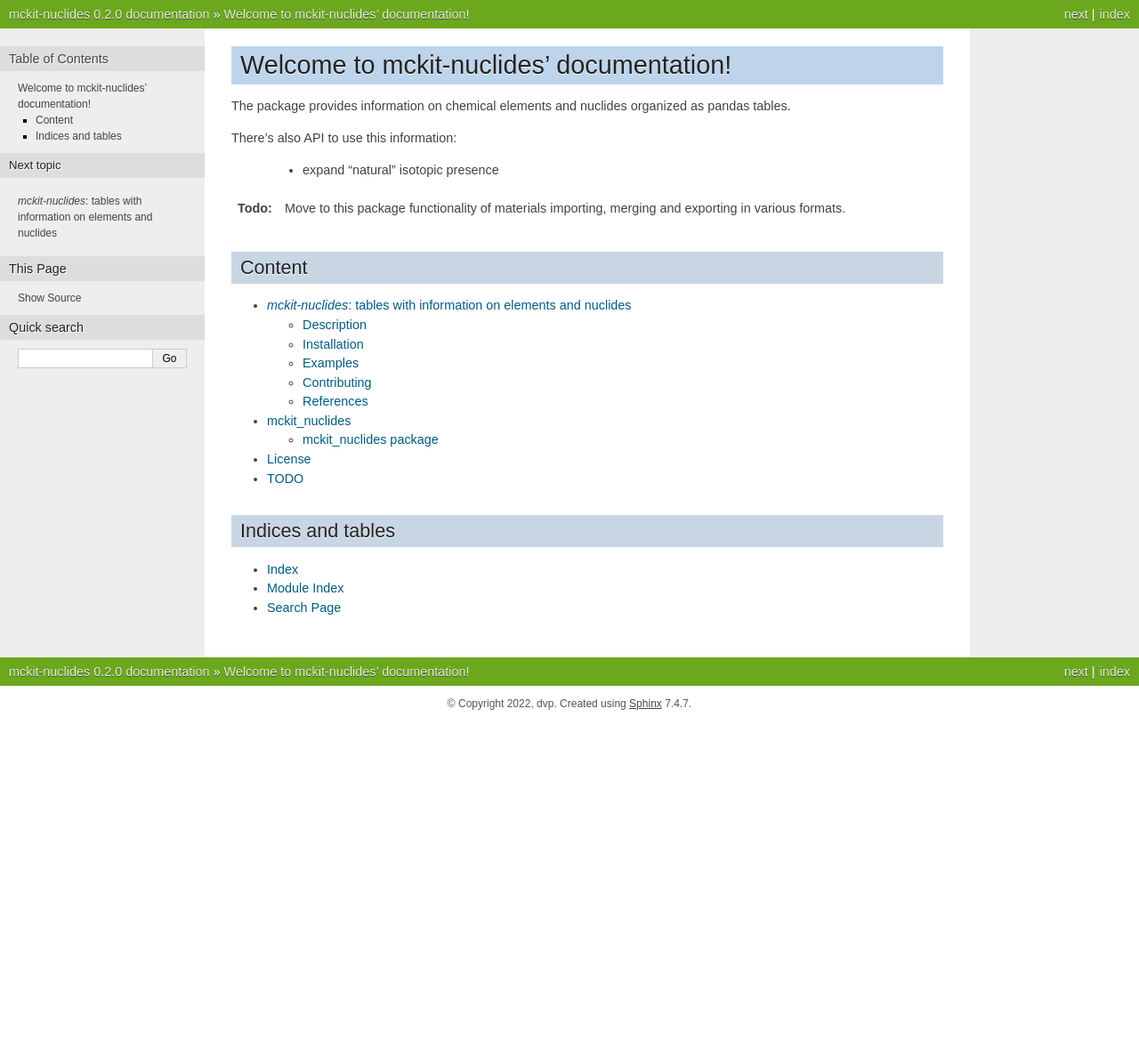
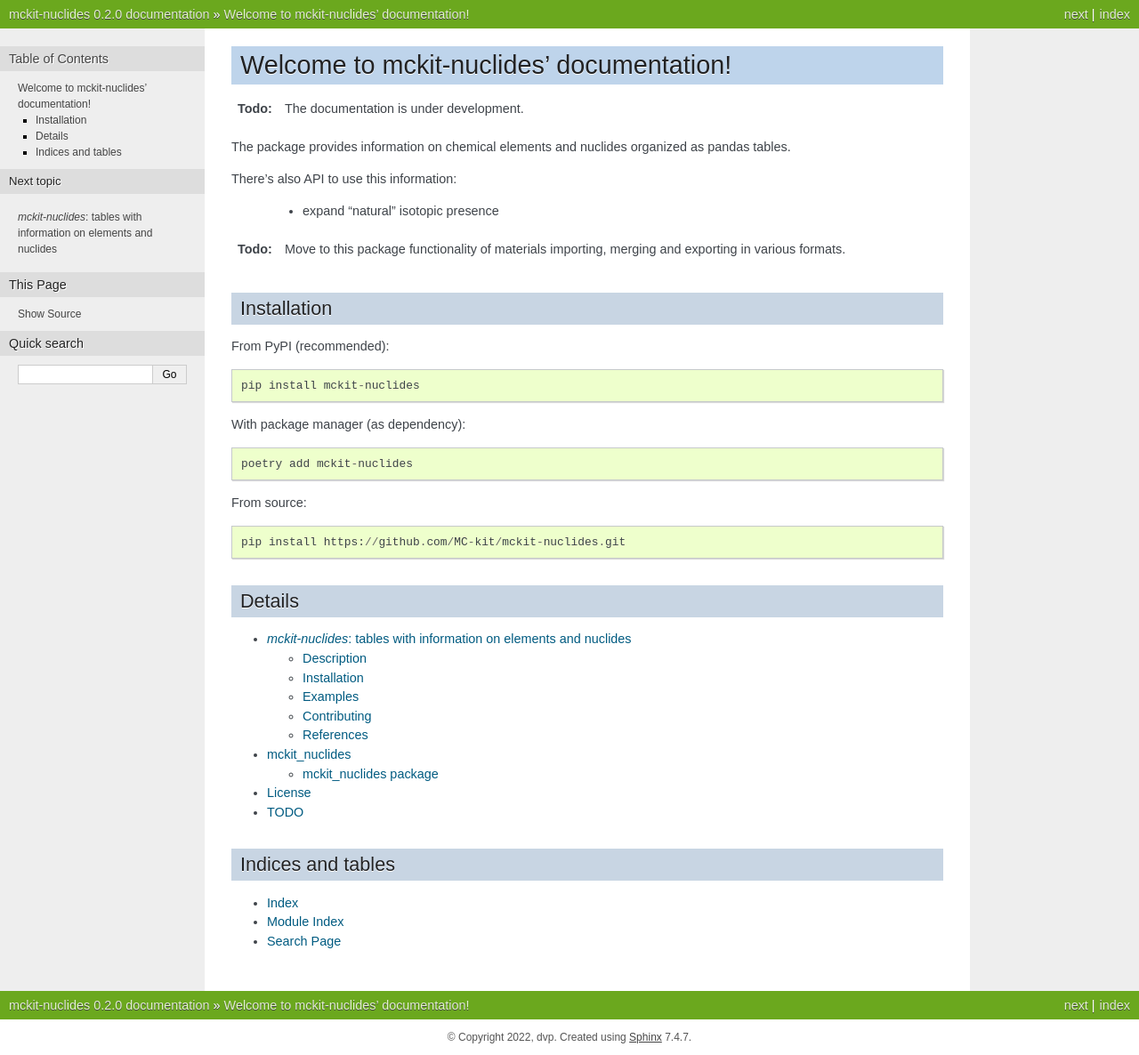
Before and after one commit to MC-kit/mckit-nuclides, a Sphinx documentation site: the page built from docs/source/index.rst, in a window 1280 px wide. Shown: the whole page at 89% size. Built offline with Sphinx 7.4.7, drawn with Linux system fonts in a browser that asks for light colours; the version number is read from the project's files by our own code; before the commit the page ends 900 px from its top, so only the background shows below that.

Commit message:
docs: a bit about installation

```diff
--- a/docs/source/index.rst
+++ b/docs/source/index.rst
@@ -1,6 +1,11 @@
 =========================================
 Welcome to mckit-nuclides' documentation!
 =========================================
+
+.. todo::
+
+    The documentation is under development.
+
 
 The package provides information on chemical elements and nuclides
 organized as pandas tables.
@@ -9,12 +14,35 @@
 
     - expand "natural" isotopic presence
 
+
+
 .. todo::
 
     Move to this package functionality of materials importing, merging and exporting
     in various formats.
 
-Content
+Installation
+============
+
+From PyPI (recommended):
+
+.. code-block::
+
+   pip install mckit-nuclides
+
+With package manager (as dependency):
+
+.. code-block::
+
+   poetry add mckit-nuclides
+
+From source:
+
+.. code-block::
+
+   pip install https://github.com/MC-kit/mckit-nuclides.git
+
+Details
 =======
 
 .. toctree::
```
